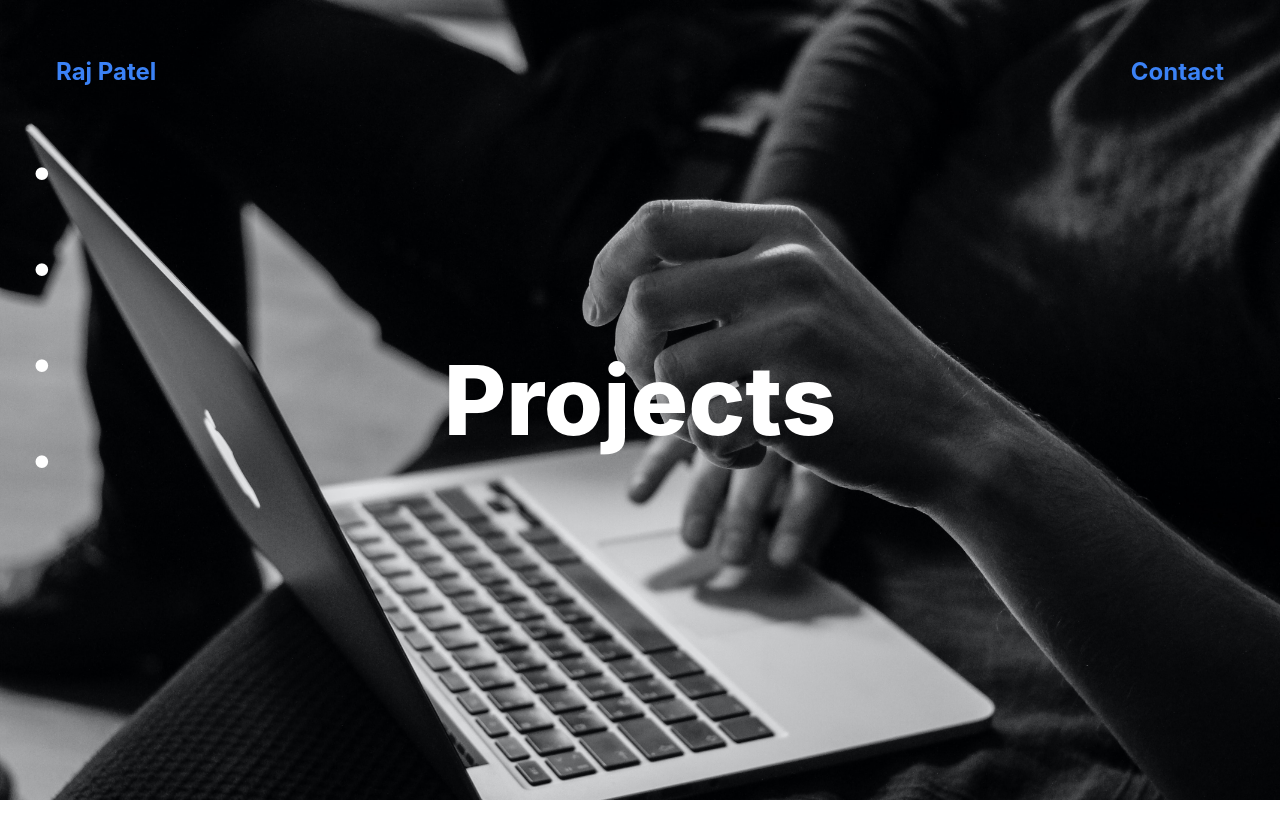
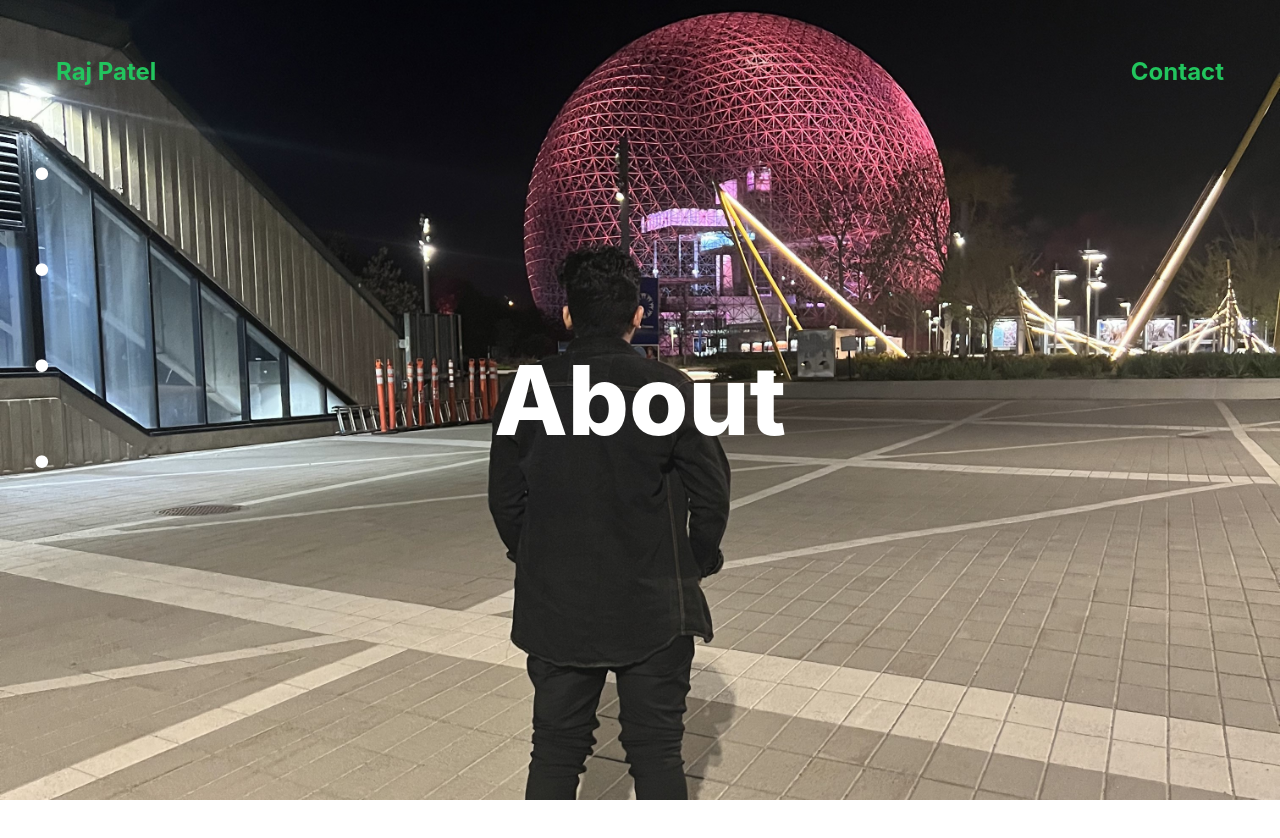
Before and after one commit to rajpatel2435/raj_portfolio, a Next.js app: page / in a window 1280 px wide. Shown: the top 838 px of the page. Built offline with nearby package versions, Linux system fonts and the light colour scheme; grey boxes are pictures that could not be loaded.

Commit message:
some bg changed

```diff
--- a/pages/About.tsx
+++ b/pages/About.tsx
@@ -4,8 +4,8 @@ import About_info from './About_info'
 
 function About() {
   return (
-    <div className='flex justify-center items-center text-8xl bg-gradient-to-r from-[#1AA37A] to-[#9DFFB3]   min-h-screen text-white font-extrabold overflow-hidden raj hover: '>
-        <div className=''>
+    <div className='flex justify-center items-center text-8xl bg-gradient-to-r from-[#1AA37A] to-[#9DFFB3] transition ease-in-out delay-150  min-h-screen text-white font-extrabold overflow-hidden raj hover:scale-125'>
+        <div>
             <Link ref={About_info}  href={'About_info'} className='transition ease-in-out delay-150'>
             <a>About</a>
             </Link>
--- a/pages/About_info.tsx
+++ b/pages/About_info.tsx
@@ -17,6 +17,8 @@ import jquery from './Images/jquery.png'
 import xd from './Images/xd.png'
 import isi from './Images/isi.png'
 import Navbar from './Navbar'
+import Link from 'next/link'
+// import cv from './cv.pdf'
 
 
 function About_info() {
@@ -31,6 +33,10 @@ function About_info() {
         <div className='ml-40 md:ml-24 hover:scale-125'>Hello world <span className=''>🙏</span></div>
         <br />
         <div className='ml-10 text-8xl  md:ml-36'>I am a Web Developer, working in Montreal <br/>
+        {/* <div>
+<a href={cv} download={cv}>
+  <button type='submit'>Get my cv </button></a>
+        </div> */}
         <div className='text-2xl mt-40 p-10 text-zinc-400 mr-10 mb-10'>
           If you are intrested in my work, please feel free to contact me at <a href='mailto:rajpatel2435@gmail.com' className='hover:text-white'>rajpatel2435@gmail.com</a> .
        I'll be glad to more know about you and your projects.
@@ -48,7 +54,7 @@ function About_info() {
       <div className='block ml-36  md:flex md:ml-40 lg:ml-[250px] '>
         <Image src={kaayu} height="200px" width='200px' className=' bg-cover' />
         <div className='-ml-10 mt-10 text-4xl  md:ml-20 lg:ml-60'> WEB Integrator
-        <p className='text-2xl mt-10'> Kaayu Tech,Montreal <br/>Feb 2022- Aug 2022
+        <p className='text-2xl '> Kaayu Tech,Montreal <br/>Feb 2022- Aug 2022
           </p></div>
       </div>
 
@@ -59,8 +65,8 @@ function About_info() {
       <div className='block ml-24 md:flex md:ml-40 lg:ml-[250px]'>
         {/* <Image src={isi} height='100px' width='200px' className=' bg-cover rounded-full ' /> */}
         <Image src={isi}  className=' bg-cover' />
-        <div className='mt-10 text-4xl md:ml-20 lg:ml-60'> WEB Integration
-        <p className='text-2xl mt-10'> ISI College,Montreal <br/>SEP2020- SEP2022
+        <div className=' text-4xl md:ml-20 lg:ml-60'> WEB Integration
+        <p className='text-2xl '> ISI College,Montreal <br/>SEP2020- SEP2022
           </p></div>
       </div>
 
--- a/pages/Data_sorting.tsx
+++ b/pages/Data_sorting.tsx
@@ -7,7 +7,7 @@ function Data_sorting() {
   return (
     <div className=' overflow-hidden'>
       <Navbar/>
-                        <div className='text-4xl flex min-h-[80vh] font-extrabold  bg-gradient-to-r from-[#3378FF] to-[#9442FE]  text-white md:text-8xl justify-center items-center'>Data Sorting <span className='hover:scale-125'> 📊️ </span> </div>
+                        <div className='text-4xl flex min-h-[80vh] font-extrabold  bg-gradient-to-r ds text-white md:text-8xl justify-center items-center'>Data Sorting <span className='hover:scale-125'> 📊️ </span> </div>
          <div>
     <div>
 <h1 className='text-4xl ml-20 md:text-6xl md:ml-[500px] mt-14'>Data Sorting </h1>
--- a/pages/Dating_site.tsx
+++ b/pages/Dating_site.tsx
@@ -11,7 +11,7 @@ function Dating_site() {
   return (
     <div className='overflow-hidden'>
 <Navbar/>
-        <div className='text-4xl flex min-h-[80vh] font-extrabold  bg-gradient-to-r from-[#3378FF] to-[#9442FE]  text-white md:text-8xl justify-center items-center'>Dating Site <span className='hover:scale-125'> ❤️️ </span></div>
+        <div className='text-4xl flex min-h-[80vh] font-extrabold dat  text-white md:text-8xl justify-center items-center'>Dating Site <span className='hover:scale-125'> ❤️️ </span></div>
         <div>
 <h1 className='ml-20 text-6xl md:ml-[370px] mt-14'>Find your Partner here</h1>
 
@@ -21,7 +21,7 @@ function Dating_site() {
 
     <p className='ml-4 text-2xl mb-6'>ROLE <span className='ml-28 md:ml-96'>Designer, Developer </span> </p>
   </div>
-  <div className='md;ml-16 border-b-4  border-gray-500 w-[900px]  mt-5'>
+  <div className='md:ml-16 border-b-4  border-gray-500 w-[900px]  mt-5'>
 
 
   <p className='ml-2 text-2xl mb-6'>TECHNOLOGY <span className='ml-8 md:ml-[290px]'>PHP,CSS,HTML,JS,SQL</span> </p>
@@ -40,7 +40,9 @@ function Dating_site() {
 <div className='mt-12 md:ml-16 mr-6'>
 <Image src={datingsite} alt='raj'  height="600px"  width="900px" className='ml-10 mt-12 hover:scale-125'/>
 </div>
-
+<div>
+  <p>In th</p>
+</div>
 <div className='mt-12 md:ml-16 mr-6'>
 <Image src={dating1} alt='raj'  height="600px"  width="900px" className='ml-10 mt-12 hover:scale-125'/>
 </div>
--- a/pages/Hnavbar.tsx
+++ b/pages/Hnavbar.tsx
@@ -5,7 +5,7 @@ function Hnavbar() {
 
 
 
-    <div className='flex  bg-transparent justify-between ml-14  text-2xl  text-blue-500 fixed top-0 right-0 left-0 z-10 '>
+    <div className='flex  bg-transparent justify-between ml-14  text-2xl  text-green-500 fixed top-0 right-0 left-0 z-10 '>
 
 
     <div className='mt-14 cursor-pointer font-bold' onClick={()=> Router.push('./')} >
--- a/pages/Pc_Automate.tsx
+++ b/pages/Pc_Automate.tsx
@@ -13,7 +13,7 @@ function Pc_Automate() {
   return (
     <div className=' overflow-hidden'>
 <Navbar/>
-      <div className='text-4xl flex min-h-[80vh] font-extrabold  bg-gradient-to-r from-[#3378FF] to-[#9442FE]  text-black md:text-8xl justify-center items-center'>
+      <div className='text-4xl flex min-h-[80vh] font-extrabold pcA  bg-gradient-to-r from-[#3378FF] to-[#9442FE]  text-black md:text-8xl justify-center items-center'>
 
 
         PC_Automate <span className='hover:scale-125'> 💻</span></div>
--- a/pages/Project_info.tsx
+++ b/pages/Project_info.tsx
@@ -31,10 +31,10 @@ const Home: NextPage = () => {
      });
    }, []);
    return (
-    <div className=' overflow-x-hidden'>
+    <div className=' overflow-x-hidden '>
 <Hnavbar/>
-          <div id="container" className=' hover:scale-125' >
-        <div className=" border-green-500 border-[6px] lg:text-8xl panel flex justify-center items-center text-4xl dat text-white font-bold  " id="component">
+          <div id="container" className='hover:scale-125' >
+        <div className=" border-green-500 border-[6px] lg:text-8xl panel flex justify-center items-center text-4xl dat text-white font-bold  transition ease-in-out  hover:scale-125  " id="component">
 
         <Link href="Dating_site" ref={Dating_site}>
 
@@ -42,12 +42,12 @@ const Home: NextPage = () => {
         <a className=''> Dating site</a>
          </Link>
         </div>
-        <div className=" border-yellow-500 border-[6px] lg:text-8xl panel flex justify-center items-center bg-green-500 text-4xl ds" id="component">
+        <div className=" border-yellow-500 border-[6px] lg:text-8xl panel flex justify-center items-center ds bg-green-500 text-4xl transition ease-in-out  hover:scale-125" id="component">
           <Link href='Data_sorting' ref={Data_sorting}>
           <a>Data_Sorting</a>
         </Link>
         </div>
-        <div  className=" pc_A lg:text-8xl panel flex justify-center items-center bg-[#7d50b9] text-4xl pcA" id="component">
+        <div  className=" pc_A lg:text-8xl panel flex justify-center items-center bg-[#7d50b9] text-4xl pcA transition ease-in-out  hover:scale-125" id="component">
           <Link href='Pc_Automate' ref={Pc_Automate}>
             <a>PC_Automate</a>
           </Link>
--- a/pages/index.tsx
+++ b/pages/index.tsx
@@ -53,15 +53,15 @@ const Home: NextPage = () => {
    <Link ref={Projects} href={"Projects"}>.</Link>  <br/>
       </div>
       <div id="container">
+      <div className="panel" id="component">
 
+        <About />
+        </div>
         <div className="panel" id="component">
 
         <Projects />
         </div>
-        <div className="panel" id="component">
 
-        <About />
-        </div>
 
 
         </div>
--- a/styles/globals.css
+++ b/styles/globals.css
@@ -32,10 +32,10 @@ a {
   scrollbar-width: none;  /* Firefox */
 }
 .raj{
-  background-image: url('../pages/Images/Raj.JPG');
+  background-image: url('../pages/Images/IMG_1573.jpg');
   background-attachment: fixed;
   background-size: cover;
-  min-height: 100vh;
+
 
 }
 
```
Also changed, not shown: pages/Images/IMG_1573.jpg (added), 1 other file (tests, documents, lock files or other folders).
